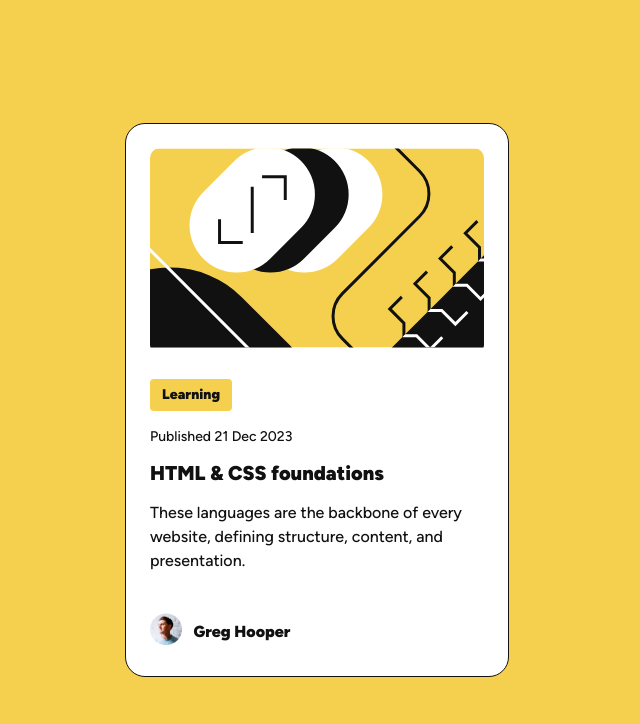
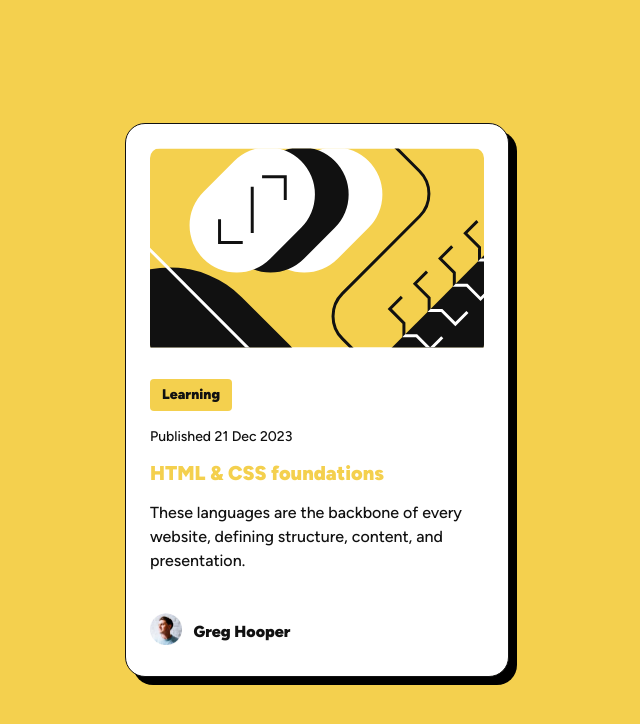
Before and after one commit to BoxyPipesnake/blog-Card, a plain HTML site: page index.html in a window 1280 px wide. In both pictures the pointer is over the element "HTML & CSS foundations". Shown: the whole page, without its empty margins (323-963 px from the left). Drawn offline with Linux system fonts and the light colour scheme; files whose address does not match are found by name.

Commit message:
Add box shadow to .content-wrapper and hover state to .course-heading

```diff
--- a/styles.css
+++ b/styles.css
@@ -70,6 +70,7 @@ body {
   background-color: var(--white);
   border-radius: 20px;
   border: 1px solid var(--gray-950);
+  box-shadow: 8px 8px 0px 0px rgba(0, 0, 0, 1);
 }
 
 .img-container {
@@ -101,6 +102,11 @@ body {
   font-weight: var(--fw-ebold);
 }
 
+.course-heading:hover {
+  color: var(--yellow-bg);
+  cursor: pointer;
+}
+
 .course-description {
   font-size: var(--fz-medium);
   font-weight: var(--fw-medium);
```
